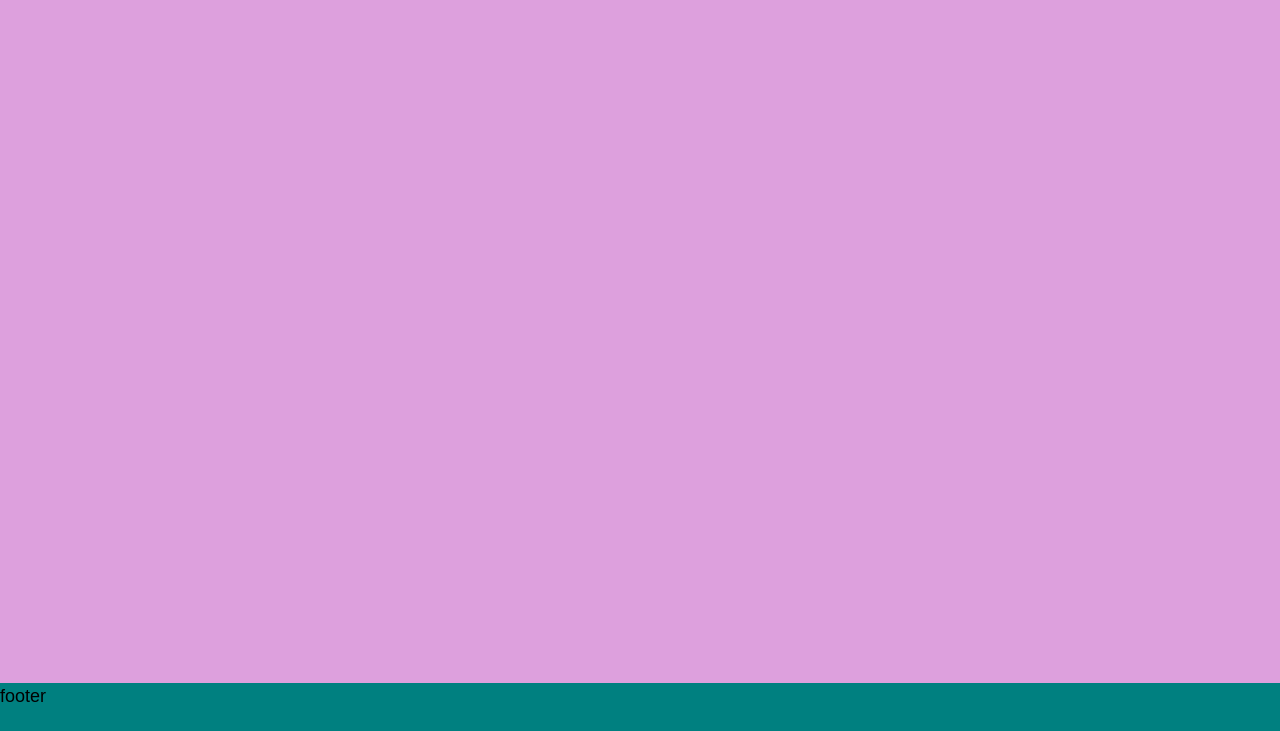
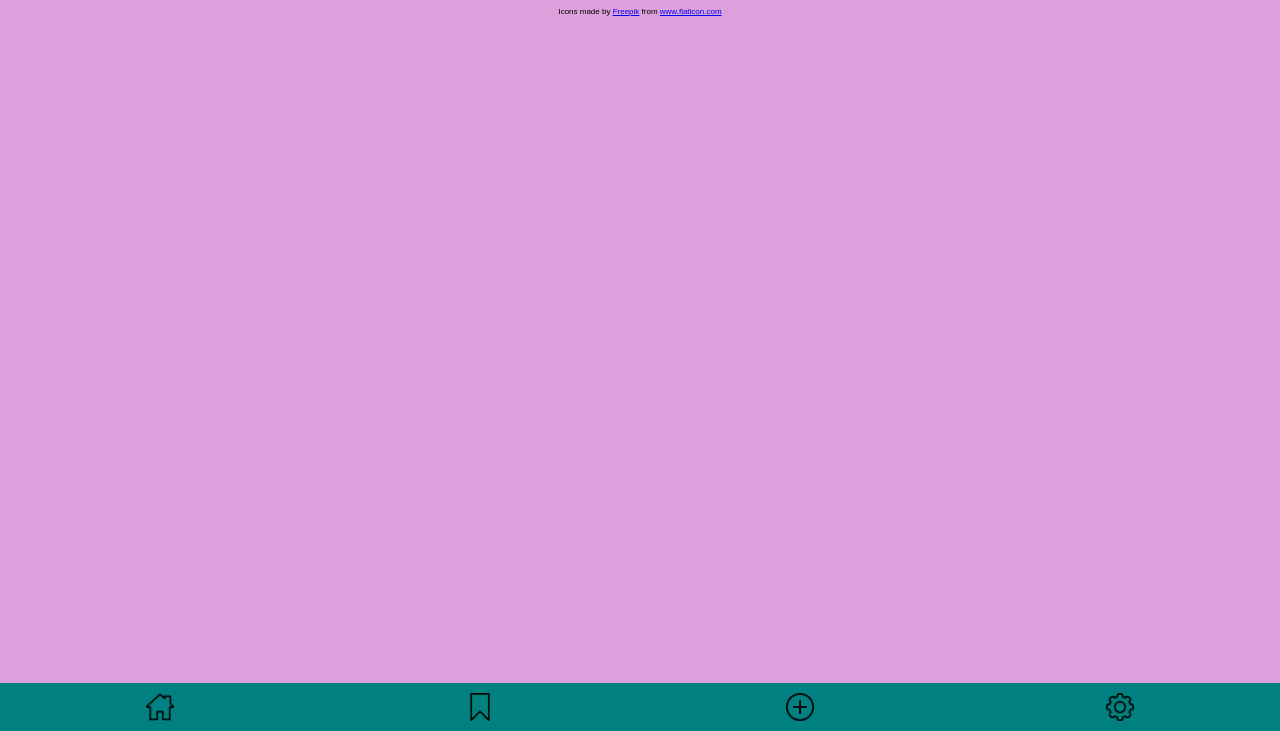
Before and after one commit to AmmNJ/quiz-app, a website: page index.html in a window 1280 px wide. Shown: the part 69-800 px from the top of the page. Drawn offline with Linux system fonts and the light colour scheme.

Commit message:
Add navbar with icons

```diff
--- a/index.html
+++ b/index.html
@@ -12,7 +12,22 @@
       <h1>QUIZ-APP</h1>
     </header>
 
-    <main class="app-grid__main">main</main>
-    <footer class="app-grid__footer">footer</footer>
+    <main class="app-grid__main">
+      main
+
+      <div class="flaticon-referal">
+        Icons made by
+        <a href="https://www.freepik.com" title="Freepik">Freepik</a> from
+        <a href="https://www.flaticon.com/" title="Flaticon"
+          >www.flaticon.com</a
+        >
+      </div>
+    </main>
+    <footer class="app-grid__footer navbar">
+      <img class="navbar__item" src="images/003-home.png" alt="" />
+      <img class="navbar__item" src="images/001-bookmark.png" alt="" />
+      <img class="navbar__item" src="images/002-plus.png" alt="" />
+      <img class="navbar__item" src="images/004-settings.png" alt="" />
+    </footer>
   </body>
 </html>
--- /dev/null
+++ b/styles/components/_navbar.css
@@ -0,0 +1,17 @@
+.flaticon-referal {
+  font-size: 8px;
+  text-align: center;
+}
+
+.navbar {
+  display: grid;
+  grid-template-columns: 1fr 1fr 1fr 1fr;
+  justify-items: center;
+  align-items: center;
+}
+
+.navbar__item {
+  width: 28px;
+  height: auto;
+  filter: saturate(0%);
+}
--- a/styles/index.css
+++ b/styles/index.css
@@ -1,2 +1,3 @@
 @import '_base.css';
 @import 'components/_app-grid.css';
+@import 'components/_navbar.css';
```
Also changed, not shown: images/001-bookmark.png (added), images/002-plus.png (added), images/003-home.png (added), images/004-settings.png (added).
